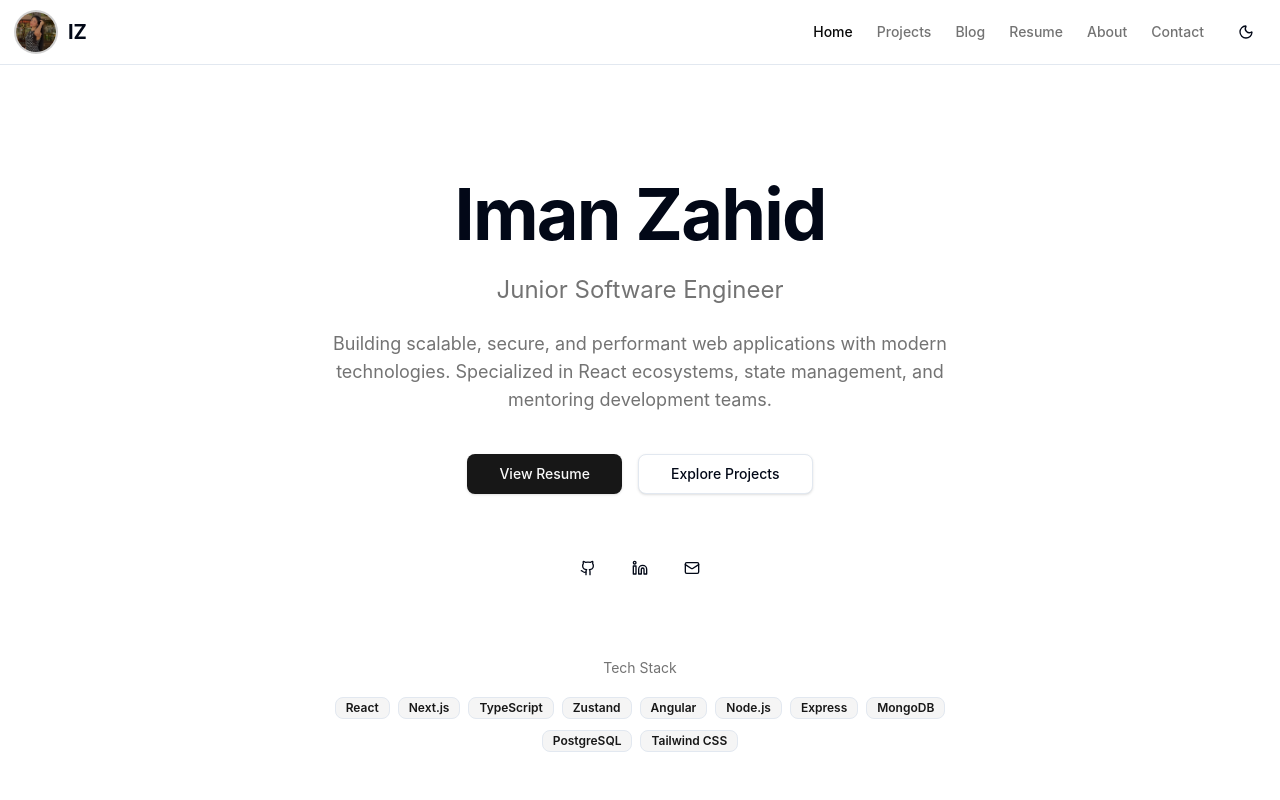
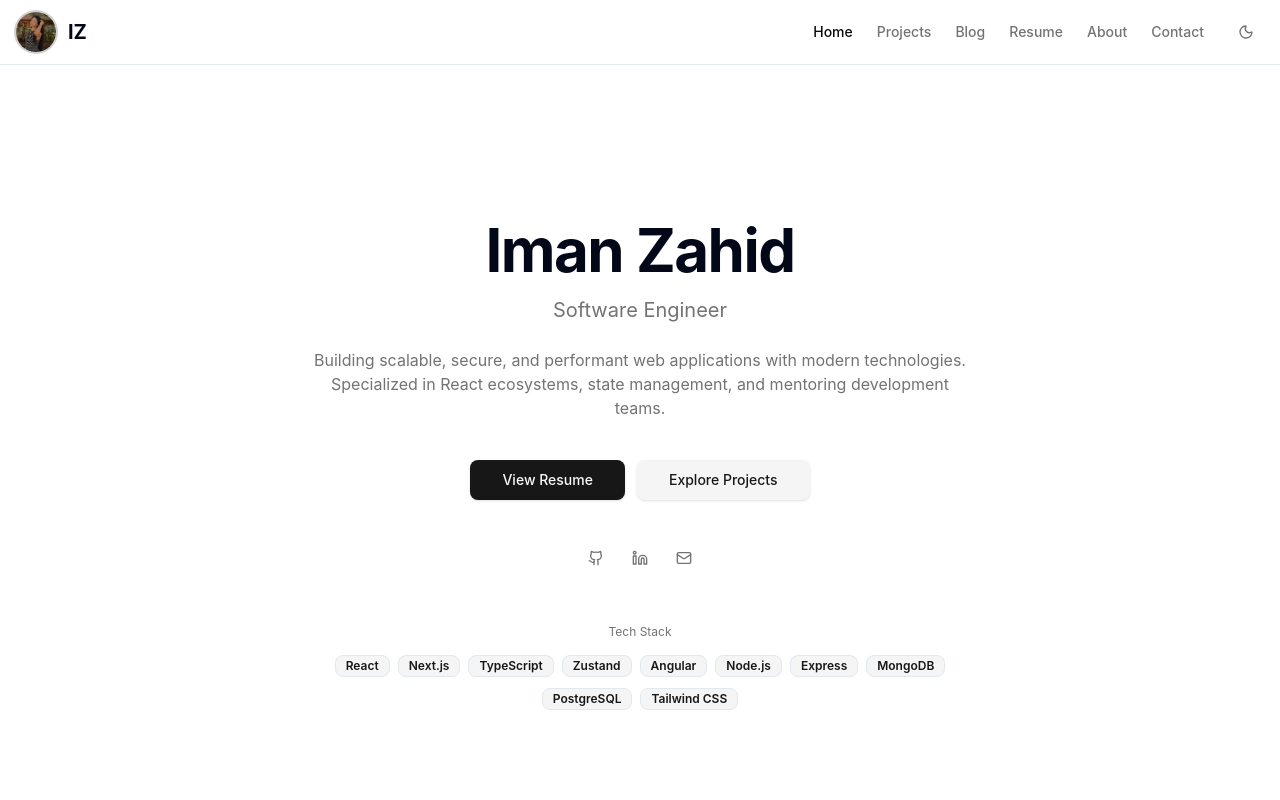
Before and after one commit to ImanZahid/portfolio, a React (Vite) app: page / in a window 1280 px wide. Shown: the top 800 px of the page. Built offline with nearby package versions, Linux system fonts and the light colour scheme.

Commit message:
updating styles

```diff
--- a/index.html
+++ b/index.html
@@ -1,4 +1,4 @@
-<!doctype html>
+<!DOCTYPE html>
 <html lang="en">
   <head>
     <meta charset="UTF-8" />
@@ -6,25 +6,49 @@
     <meta name="viewport" content="width=device-width, initial-scale=1.0" />
 
     <!-- Primary Meta Tags -->
-    <title>Iman Zahid - Junior Software Engineer | React & Next.js Specialist</title>
-    <meta name="title" content="Iman Zahid - Junior Software Engineer | React & Next.js Specialist" />
-    <meta name="description" content="Junior Software Engineer specializing in React, Next.js, TypeScript, and scalable web architectures. Building modern, performant applications with expertise in state management and mentoring." />
-    <meta name="keywords" content="Iman Zahid, Software Engineer, React Developer, Next.js, TypeScript, Zustand, Web Development, Full Stack Developer, Ankara Turkey" />
+    <title>Iman Zahid - Software Engineer | React & Next.js Specialist</title>
+    <meta
+      name="title"
+      content="Iman Zahid - Software Engineer | React & Next.js Specialist"
+    />
+    <meta
+      name="description"
+      content="Software Engineer specializing in React, Next.js, TypeScript, and scalable web architectures. Building modern, performant applications with expertise in state management and mentoring."
+    />
+    <meta
+      name="keywords"
+      content="Iman Zahid, Software Engineer, React Developer, Next.js, TypeScript, Zustand, Web Development, Full Stack Developer, Ankara Turkey"
+    />
     <meta name="author" content="Iman Zahid" />
 
     <!-- Open Graph / Facebook -->
     <meta property="og:type" content="website" />
     <meta property="og:url" content="https://imanzahid.com/" />
-    <meta property="og:title" content="Iman Zahid - Junior Software Engineer | React & Next.js Specialist" />
-    <meta property="og:description" content="Junior Software Engineer specializing in React, Next.js, TypeScript, and scalable web architectures. Building modern, performant applications with expertise in state management and mentoring." />
+    <meta
+      property="og:title"
+      content="Iman Zahid - Software Engineer | React & Next.js Specialist"
+    />
+    <meta
+      property="og:description"
+      content="Software Engineer specializing in React, Next.js, TypeScript, and scalable web architectures. Building modern, performant applications with expertise in state management and mentoring."
+    />
     <meta property="og:image" content="https://imanzahid.com/og-image.png" />
 
     <!-- Twitter -->
     <meta property="twitter:card" content="summary_large_image" />
     <meta property="twitter:url" content="https://imanzahid.com/" />
-    <meta property="twitter:title" content="Iman Zahid - Junior Software Engineer | React & Next.js Specialist" />
-    <meta property="twitter:description" content="Junior Software Engineer specializing in React, Next.js, TypeScript, and scalable web architectures. Building modern, performant applications with expertise in state management and mentoring." />
-    <meta property="twitter:image" content="https://imanzahid.com/og-image.png" />
+    <meta
+      property="twitter:title"
+      content="Iman Zahid - Software Engineer | React & Next.js Specialist"
+    />
+    <meta
+      property="twitter:description"
+      content="Software Engineer specializing in React, Next.js, TypeScript, and scalable web architectures. Building modern, performant applications with expertise in state management and mentoring."
+    />
+    <meta
+      property="twitter:image"
+      content="https://imanzahid.com/og-image.png"
+    />
 
     <!-- Additional Meta Tags -->
     <meta name="robots" content="index, follow" />
--- a/src/App.tsx
+++ b/src/App.tsx
@@ -1,6 +1,7 @@
 import { BrowserRouter, Routes, Route } from 'react-router-dom';
 import { lazy, Suspense } from 'react';
 import Layout from './components/layout/Layout';
+import ScrollToTop from './components/ScrollToTop';
 
 // Lazy load pages for code splitting
 const Home = lazy(() => import('./pages/Home'));
@@ -27,6 +28,7 @@ function PageLoader() {
 function App() {
   return (
     <BrowserRouter>
+      <ScrollToTop />
       <Routes>
         <Route path="/" element={<Layout />}>
           <Route
--- a/src/components/ui/button.tsx
+++ b/src/components/ui/button.tsx
@@ -5,7 +5,7 @@ import { cva, type VariantProps } from "class-variance-authority"
 import { cn } from "@/lib/utils"
 
 const buttonVariants = cva(
-  "inline-flex items-center justify-center gap-2 whitespace-nowrap rounded-md text-sm font-medium transition-colors focus-visible:outline-none focus-visible:ring-1 focus-visible:ring-ring disabled:pointer-events-none disabled:opacity-50 [&_svg]:pointer-events-none [&_svg]:size-4 [&_svg]:shrink-0",
+  "inline-flex items-center justify-center gap-2 whitespace-nowrap rounded-md text-sm font-medium transition-colors focus-visible:outline-none focus-visible:ring-1 focus-visible:ring-ring disabled:pointer-events-none disabled:opacity-50 [&_svg]:pointer-events-none [&_svg]:size-4 [&_svg]:shrink-0 [&_svg]:text-current",
   {
     variants: {
       variant: {
@@ -14,10 +14,10 @@ const buttonVariants = cva(
         destructive:
           "bg-destructive text-destructive-foreground shadow-sm hover:bg-destructive/90",
         outline:
-          "border border-input bg-background shadow-sm hover:bg-accent hover:text-accent-foreground",
+          "border border-input bg-background text-foreground shadow-sm hover:bg-accent hover:text-accent-foreground",
         secondary:
           "bg-secondary text-secondary-foreground shadow-sm hover:bg-secondary/80",
-        ghost: "hover:bg-accent hover:text-accent-foreground",
+        ghost: "text-muted-foreground hover:bg-accent hover:text-foreground",
         link: "text-primary underline-offset-4 hover:underline",
       },
       size: {
--- a/src/pages/About.tsx
+++ b/src/pages/About.tsx
@@ -52,11 +52,11 @@ export default function About() {
             </CardHeader>
             <CardContent className="prose prose-neutral dark:prose-invert max-w-none">
               <p>
-                I'm a Junior Software Engineer with a passion for building
-                modern, performant web applications. With a Computer Science
-                degree from Bilkent University, I've honed my skills in creating
-                scalable architectures and leading development teams at
-                companies like ARKSOFT and INOVAKO.
+                I'm a Software Engineer with a passion for building modern,
+                performant web applications. With a Computer Science degree from
+                Bilkent University, I've honed my skills in creating scalable
+                architectures and leading development teams at companies like
+                ARKSOFT and INOVAKO.
               </p>
               <p>
                 My expertise spans the full React ecosystem, including Next.js,
--- a/src/pages/Home.tsx
+++ b/src/pages/Home.tsx
@@ -18,19 +18,19 @@ export default function Home() {
   ];
 
   return (
-    <div className="min-h-screen flex items-center justify-center px-4">
-      <div className="max-w-4xl w-full">
+    <div className="min-h-screen flex items-center justify-center px-4 py-16">
+      <div className="max-w-3xl w-full">
         <motion.div
           initial={{ opacity: 0, y: 20 }}
           animate={{ opacity: 1, y: 0 }}
           transition={{ duration: 0.5 }}
-          className="text-center space-y-6"
+          className="text-center space-y-4"
         >
           <motion.h1
             initial={{ opacity: 0, y: 20 }}
             animate={{ opacity: 1, y: 0 }}
             transition={{ duration: 0.5, delay: 0.1 }}
-            className="text-5xl md:text-7xl font-bold tracking-tight"
+            className="text-4xl md:text-6xl font-bold tracking-tight"
           >
             Iman Zahid
           </motion.h1>
@@ -39,16 +39,16 @@ export default function Home() {
             initial={{ opacity: 0, y: 20 }}
             animate={{ opacity: 1, y: 0 }}
             transition={{ duration: 0.5, delay: 0.2 }}
-            className="text-xl md:text-2xl text-muted-foreground"
+            className="text-lg md:text-xl text-muted-foreground"
           >
-            Junior Software Engineer
+            Software Engineer
           </motion.p>
 
           <motion.p
             initial={{ opacity: 0, y: 20 }}
             animate={{ opacity: 1, y: 0 }}
             transition={{ duration: 0.5, delay: 0.3 }}
-            className="text-lg text-muted-foreground max-w-2xl mx-auto"
+            className="text-base text-muted-foreground max-w-2xl mx-auto pt-2"
           >
             Building scalable, secure, and performant web applications with
             modern technologies. Specialized in React ecosystems, state
@@ -59,12 +59,12 @@ export default function Home() {
             initial={{ opacity: 0, y: 20 }}
             animate={{ opacity: 1, y: 0 }}
             transition={{ duration: 0.5, delay: 0.4 }}
-            className="flex justify-center gap-4 pt-4"
+            className="flex justify-center gap-3 pt-6"
           >
             <Button size="lg" asChild>
               <a href="/resume">View Resume</a>
             </Button>
-            <Button size="lg" variant="outline" asChild>
+            <Button size="lg" variant="secondary" asChild>
               <a href="/projects">Explore Projects</a>
             </Button>
           </motion.div>
@@ -73,7 +73,7 @@ export default function Home() {
             initial={{ opacity: 0, y: 20 }}
             animate={{ opacity: 1, y: 0 }}
             transition={{ duration: 0.5, delay: 0.5 }}
-            className="flex justify-center gap-4 pt-8"
+            className="flex justify-center gap-2 pt-6"
           >
             <Button variant="ghost" size="icon" asChild>
               <a
@@ -106,9 +106,9 @@ export default function Home() {
             initial={{ opacity: 0, y: 20 }}
             animate={{ opacity: 1, y: 0 }}
             transition={{ duration: 0.5, delay: 0.6 }}
-            className="pt-12"
+            className="pt-8"
           >
-            <p className="text-sm text-muted-foreground mb-4">Tech Stack</p>
+            <p className="text-xs text-muted-foreground mb-3">Tech Stack</p>
             <div className="flex flex-wrap justify-center gap-2 max-w-2xl mx-auto">
               {techStack.map((tech, index) => (
                 <motion.div
--- a/src/pages/Resume.tsx
+++ b/src/pages/Resume.tsx
@@ -1,30 +1,54 @@
-import { motion } from 'framer-motion';
-import { Download, Briefcase, GraduationCap, Award } from 'lucide-react';
-import { Button } from '@/components/ui/button';
-import { Card, CardContent, CardDescription, CardHeader, CardTitle } from '@/components/ui/card';
-import { Separator } from '@/components/ui/separator';
-import resumePdf from '@/assets/ImanZahidCV.pdf';
+import { motion } from "framer-motion";
+import { Download, Briefcase, GraduationCap, Award } from "lucide-react";
+import { Button } from "@/components/ui/button";
+import {
+  Card,
+  CardContent,
+  CardDescription,
+  CardHeader,
+  CardTitle,
+} from "@/components/ui/card";
+import { Separator } from "@/components/ui/separator";
+
+const resumePdf = "/assets/ImanZahidCV.pdf";
 
 export default function Resume() {
   const experience = [
     {
-      company: 'ARKSOFT',
-      position: 'Junior Software Engineer',
-      period: '2021 - Present',
-      description: 'Leading development of scalable web applications using React, Next.js, and Node.js. Mentoring junior developers and establishing best practices.',
+      company: "ARKSOFT",
+      position: "Software Engineer",
+      period: "2021 - Present",
+      description:
+        "Leading development of scalable web applications using React, Next.js, and Node.js. Mentoring developers and establishing best practices.",
     },
     {
-      company: 'INOVAKO',
-      position: 'Software Engineer',
-      period: '2019 - 2021',
-      description: 'Developed enterprise applications with Angular and React. Implemented secure routing patterns and state management solutions.',
+      company: "INOVAKO",
+      position: "Software Engineer",
+      period: "2019 - 2021",
+      description:
+        "Developed enterprise applications with Angular and React. Implemented secure routing patterns and state management solutions.",
     },
   ];
 
   const skills = {
-    'Frontend': ['React', 'Next.js', 'TypeScript', 'Angular', 'Tailwind CSS', 'Zustand', 'React Query'],
-    'Backend': ['Node.js', 'Express', 'NestJS', 'PostgreSQL', 'MongoDB', 'Redis'],
-    'Tools & Practices': ['Git', 'Docker', 'CI/CD', 'Agile/Scrum', 'TDD', 'Code Review'],
+    Frontend: [
+      "React",
+      "Next.js",
+      "TypeScript",
+      "Angular",
+      "Tailwind CSS",
+      "Zustand",
+      "React Query",
+    ],
+    Backend: ["Node.js", "Express", "NestJS", "PostgreSQL", "MongoDB", "Redis"],
+    "Tools & Practices": [
+      "Git",
+      "Docker",
+      "CI/CD",
+      "Agile/Scrum",
+      "TDD",
+      "Code Review",
+    ],
   };
 
   return (
@@ -38,7 +62,8 @@ export default function Resume() {
           <div>
             <h1 className="text-4xl font-bold mb-4">Resume</h1>
             <p className="text-muted-foreground">
-              Junior Software Engineer specializing in React ecosystems and scalable architectures
+              Software Engineer specializing in React ecosystems and scalable
+              architectures
             </p>
           </div>
           <Button asChild>
@@ -61,7 +86,9 @@ export default function Resume() {
             <CardContent>
               <div>
                 <h3 className="font-semibold">Bilkent University</h3>
-                <p className="text-sm text-muted-foreground">Bachelor of Science in Computer Science</p>
+                <p className="text-sm text-muted-foreground">
+                  Bachelor of Science in Computer Science
+                </p>
                 <p className="text-sm text-muted-foreground">Ankara, Turkey</p>
               </div>
             </CardContent>
@@ -83,9 +110,13 @@ export default function Resume() {
                     <div className="flex justify-between items-start mb-2">
                       <div>
                         <h3 className="font-semibold">{job.position}</h3>
-                        <p className="text-sm text-muted-foreground">{job.company}</p>
+                        <p className="text-sm text-muted-foreground">
+                          {job.company}
+                        </p>
                       </div>
-                      <p className="text-sm text-muted-foreground">{job.period}</p>
+                      <p className="text-sm text-muted-foreground">
+                        {job.period}
+                      </p>
                     </div>
                     <p className="text-sm">{job.description}</p>
                   </div>
@@ -106,7 +137,9 @@ export default function Resume() {
               {Object.entries(skills).map(([category, techs]) => (
                 <div key={category}>
                   <h3 className="font-semibold mb-2">{category}</h3>
-                  <p className="text-sm text-muted-foreground">{techs.join(' • ')}</p>
+                  <p className="text-sm text-muted-foreground">
+                    {techs.join(" • ")}
+                  </p>
                 </div>
               ))}
             </CardContent>
```
Also changed, not shown: src/components/ScrollToTop.tsx (added, +12 -0 lines), src/index.css (+27 -26 lines).
